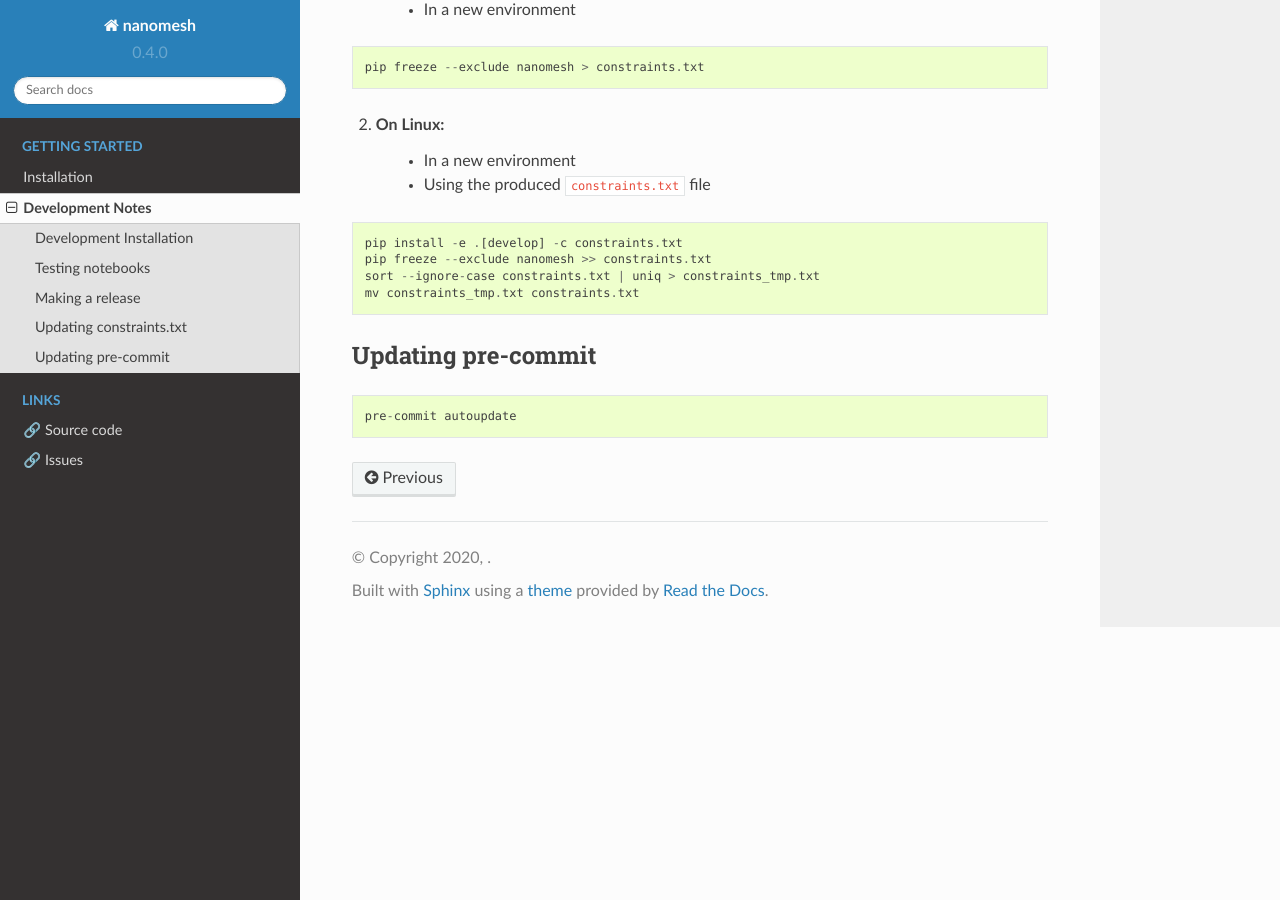
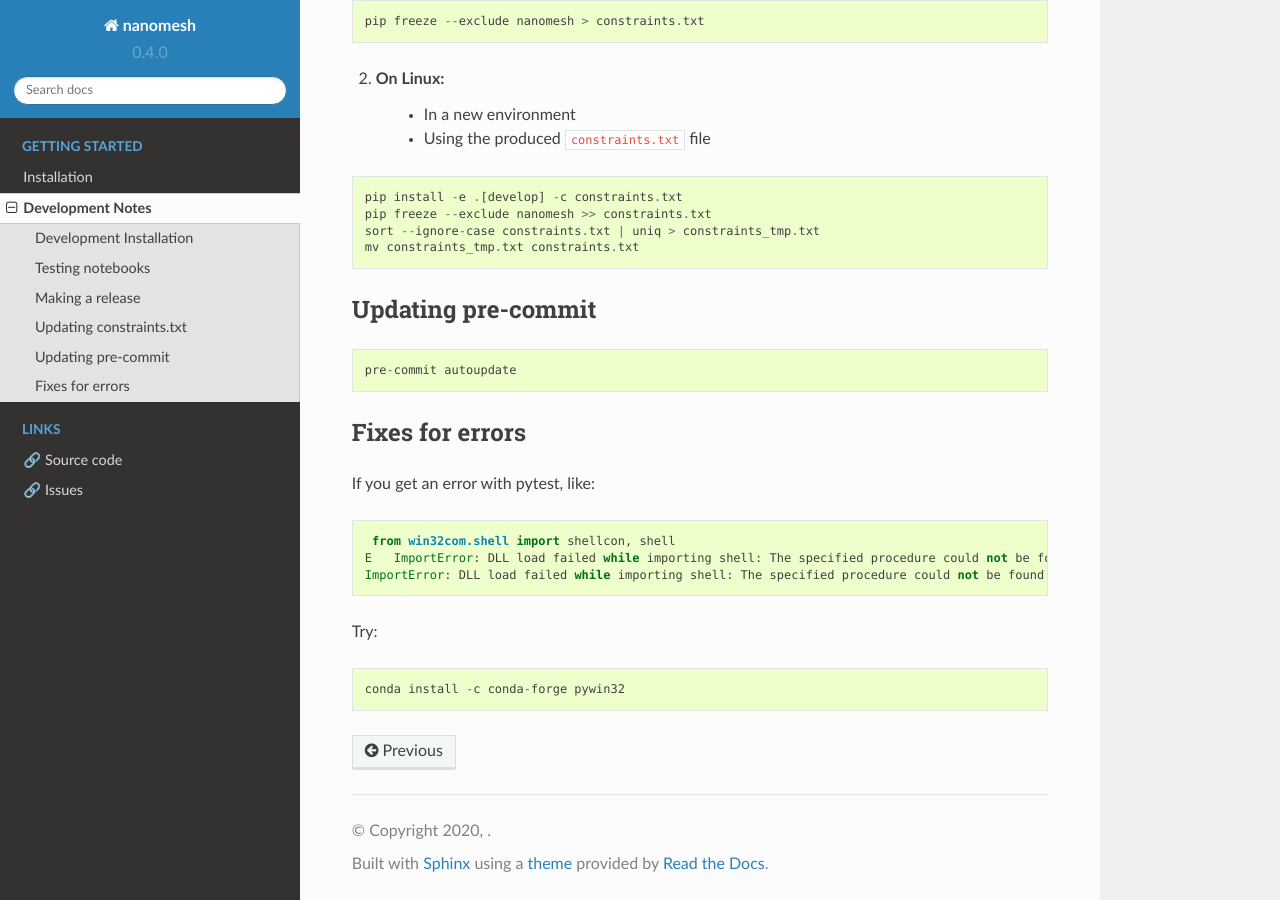
Before and after one commit to hpgem/nanomesh, a Sphinx documentation site: the page built from docs/development.rst, in a window 1280 px wide and 900 px high, scrolled down 1581 px. Built offline with Sphinx 7.4.7 and the Read the Docs theme 2.0.0, drawn with Linux system fonts in a browser that asks for light colours; pages that are not in the unit, such as notebooks, are missing from menus; some of the changed text lies outside the part shown.

```diff
--- a/docs/development.rst
+++ b/docs/development.rst
@@ -5,8 +5,6 @@
 ------------------------
 
 Install ``nanomesh`` using the development dependencies:
-
-::
 
 ::
 
@@ -103,3 +101,21 @@
 ::
 
     pre-commit autoupdate
+
+
+Fixes for errors
+----------------
+
+If you get an error with pytest, like:
+
+::
+
+     from win32com.shell import shellcon, shell
+    E   ImportError: DLL load failed while importing shell: The specified procedure could not be found.
+    ImportError: DLL load failed while importing shell: The specified procedure could not be found.
+
+Try:
+
+::
+
+    conda install -c conda-forge pywin32
```
Also changed, not shown: 1 other file.
